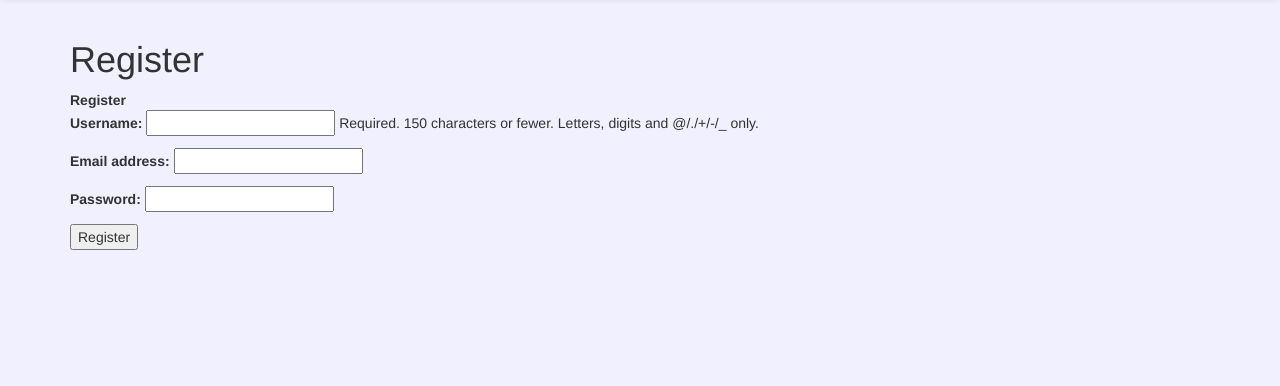
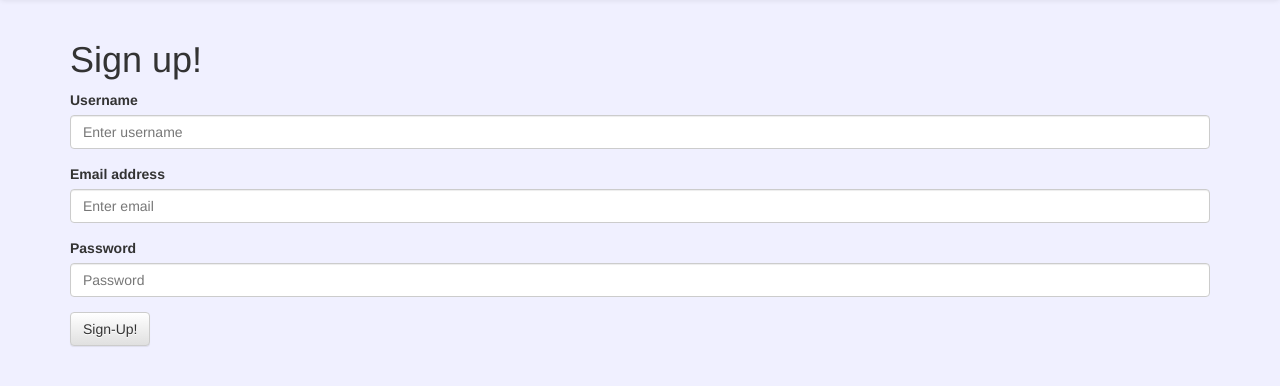
Before and after one commit to spncrlkt/counter, a Django app: page /counter/register/ in a window 1280 px wide. Shown: the part 52-438 px from the top of the page. Run offline with Django 3.2, Linux system fonts and the light colour scheme; some libraries are stand-ins or nearby versions.

Commit message:
Bootstrapify Register forms
Resolves #21

```diff
--- a/counter/templates/counter/register.html
+++ b/counter/templates/counter/register.html
@@ -1,16 +1,26 @@
 {% extends "base.html" %}
 {% block content %}
-    <h1>Register</h1>
 
-    {% if registered %}
-        <strong>thank you for registering!</strong>
-    {% else %}
-        <strong>Register</strong><br />
+<h1>Sign up!</h1>
 
-        <form id="user_form" method="post" action="/counter/register/" enctype="multipart/form-data">
-            {% csrf_token %}
-            {{ user_form.as_p }}
-            <input type="submit" name="submit" value="Register" />
-        </form>
-    {% endif %}
+{% if registered %}
+    <strong>Thank you for registering!</strong>
+{% else %}
+    <form id="user_form" role="form" method="post" action="/counter/register/" enctype="multipart/form-data">
+        {% csrf_token %}
+        <div class="form-group">
+            <label for="username">Username</label>
+            <input type="text" name="username" class="form-control" id="username" placeholder="Enter username">
+        </div>
+        <div class="form-group">
+            <label for="email">Email address</label>
+            <input type="email" class="form-control" name="email" id="email" placeholder="Enter email">
+        </div>
+        <div class="form-group">
+            <label for="password">Password</label>
+            <input type="password" name="password" class="form-control" id="password" placeholder="Password">
+        </div>
+        <button type="submit" class="btn btn-default">Sign-Up!</button>
+    </form>
+{% endif %}
 {% endblock %}
--- a/counter/views.py
+++ b/counter/views.py
@@ -126,22 +126,29 @@ def register(request):
     registered = False
 
     if request.method == 'POST':
-        user_form = UserForm(data=request.POST)
+        email = request.POST['email']
+        username = request.POST['username']
+        password = request.POST['password']
 
-        if user_form.is_valid():
-            user = user_form.save()
+        user = User(email=email, username=username)
 
-            user.set_password(user.password)
+        try:
+            user.set_password(password)
             user.save()
+            registered = True
+            user = authenticate(username=username, password=password)
+            login(request, user)
+            return HttpResponseRedirect('/counter/')
 
-            registered = True
-
-    else:
-        user_form = UserForm()
+        except Exception as ex:
+            # return error
+            return HttpResponse(json.dumps({
+                'error_message': ex.message,
+            }))
 
     return render_to_response(
         'counter/register.html',
-        {'user_form': user_form, 'registered': registered},
+        {'registered': registered},
         context)
 
 def user_login(request):
--- a/templates/base.html
+++ b/templates/base.html
@@ -47,5 +47,6 @@
         <div id="content" class="container">
             {% block content %}{% endblock %}
         </div>
+        <br />
     </body>
 </html>
```
